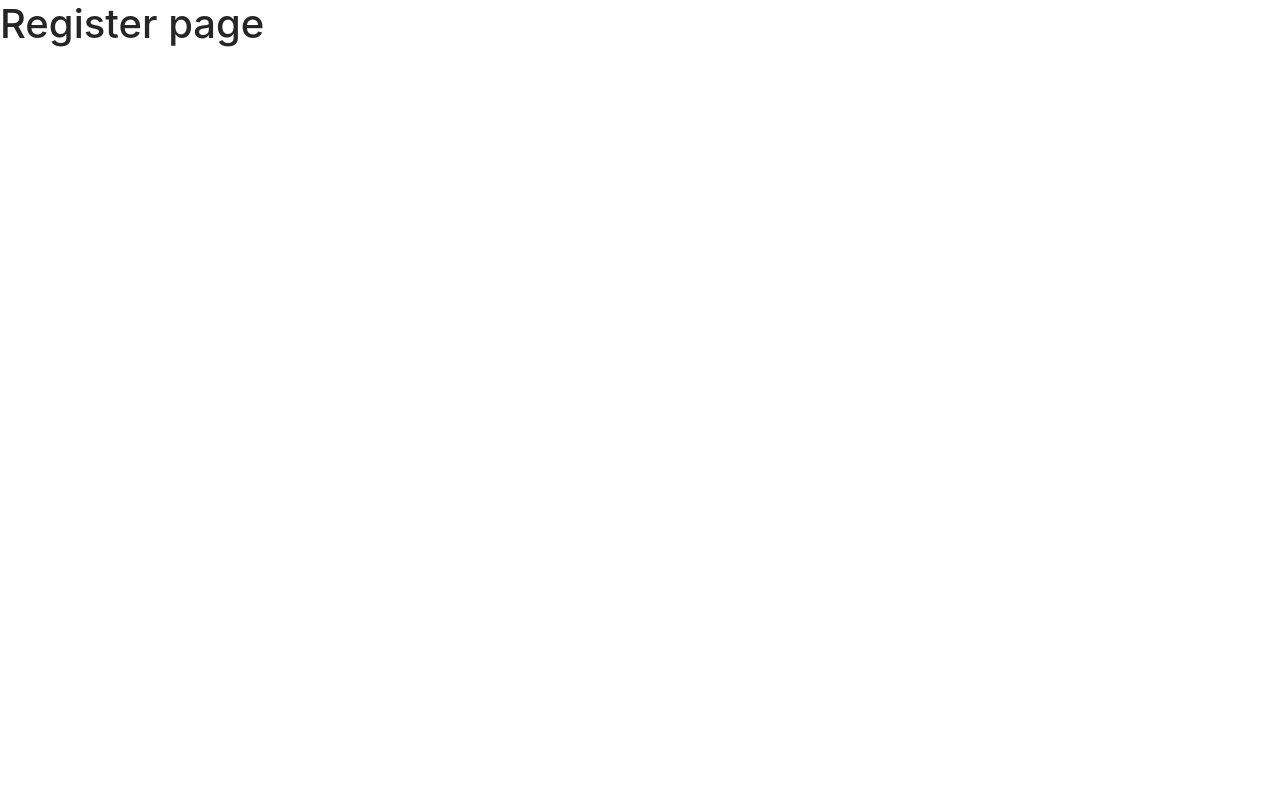
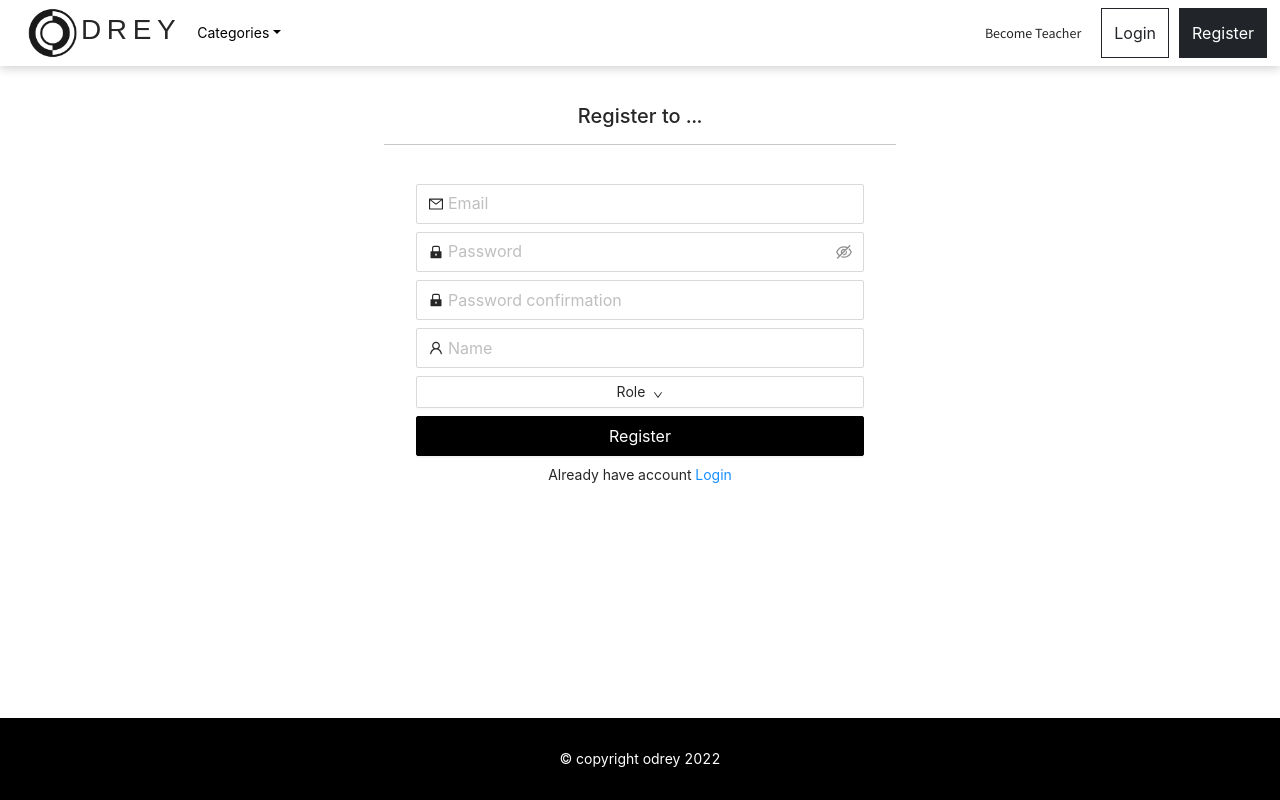
Before and after one commit to ferind07/frontend, a React (Create React App) app: page /register in a window 1280 px wide. Built offline with nearby package versions, Linux system fonts and the light colour scheme; a web font is replaced by a local one.

Commit message:
add register not finish

```diff
--- a/src/pages/Login/index.jsx
+++ b/src/pages/Login/index.jsx
@@ -10,7 +10,7 @@ const Login = () => {
     <>
       <Navbar/>
       <div className='container-login'>
-        <h5>Log in to your Odrey account</h5>
+        <h5>Log in to your account</h5>
         <hr style={{width: "80%", marginLeft: "auto", marginRight: "auto"}}/>
         <div style={{marginTop: '3vw', width: '70%', marginLeft: 'auto', marginRight: 'auto'}}>
           <Input size="large" placeholder="Email" prefix={<AiOutlineMail />} />
--- a/src/pages/Register/index.css
+++ b/src/pages/Register/index.css
@@ -0,0 +1,5 @@
+.center {
+  display: flex;
+  justify-content: center;
+  align-items: center;
+}
--- a/src/pages/Register/index.jsx
+++ b/src/pages/Register/index.jsx
@@ -1,9 +1,54 @@
 import React, { Component } from 'react';
+import Navbar from '../../components/Navbar';
+import Footer from '../../components/Footer';
+import {AiFillLock, AiOutlineMail, AiOutlineUser} from 'react-icons/ai';
+import './index.css';
+import { Input, Button, Menu, Dropdown } from 'antd';
+import { DownOutlined, UserOutlined } from '@ant-design/icons';
 
 const Register = () => {
+  const menu = (
+    <Menu>
+      <Menu.Item key="1">
+        User
+      </Menu.Item>
+      <Menu.Item key="2">
+        Instructor
+      </Menu.Item>
+
+    </Menu>
+  );
   return (
     <>
-      <h1>Register page</h1>
+      <Navbar/>
+      <div className='container-login'>
+        <h5>Register to ...</h5>
+        <hr style={{width: "80%", marginLeft: "auto", marginRight: "auto"}}/>
+        <div style={{marginTop: '3vw', width: '70%', marginLeft: 'auto', marginRight: 'auto'}}>
+          <Input size="large" placeholder="Email" prefix={<AiOutlineMail />} />
+          <Input.Password size="large" placeholder="Password" prefix={<AiFillLock />} className='mt-2'/>
+          <Input.Password size="large" placeholder="Password confirmation" prefix={<AiFillLock />} className='mt-2' visibilityToggle={false}/>
+          <Input size="large" placeholder="Name" prefix={<AiOutlineUser />} className='mt-2'/>
+
+          <Dropdown overlay={menu} className='mt-2'>
+            <Button  style={{width: '100%'}}>
+              Role <DownOutlined />
+            </Button>
+          </Dropdown>
+
+          <Button type="primary" size='large' style={{ background: "black", borderColor: "black" }} className='mt-2 w-100'>Register</Button>
+
+
+          <p className='mt-2'>Already have account <a href="/login">Login</a></p>
+
+        </div>
+
+
+      </div>
+      <div style={{position: 'absolute', bottom: '0', width: '100%'}}>
+        <Footer />
+      </div>
+
     </>
   );
 }
```
